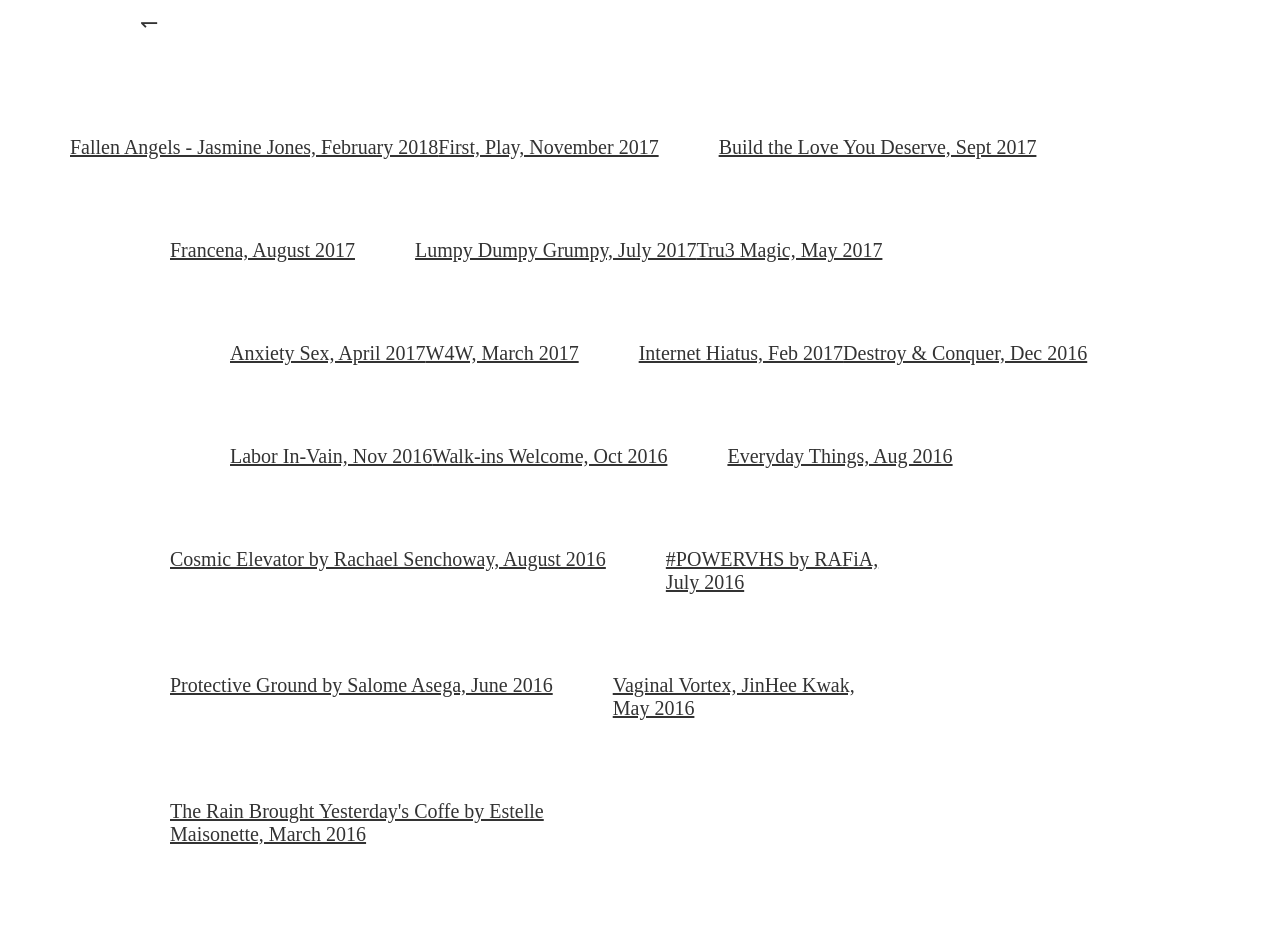
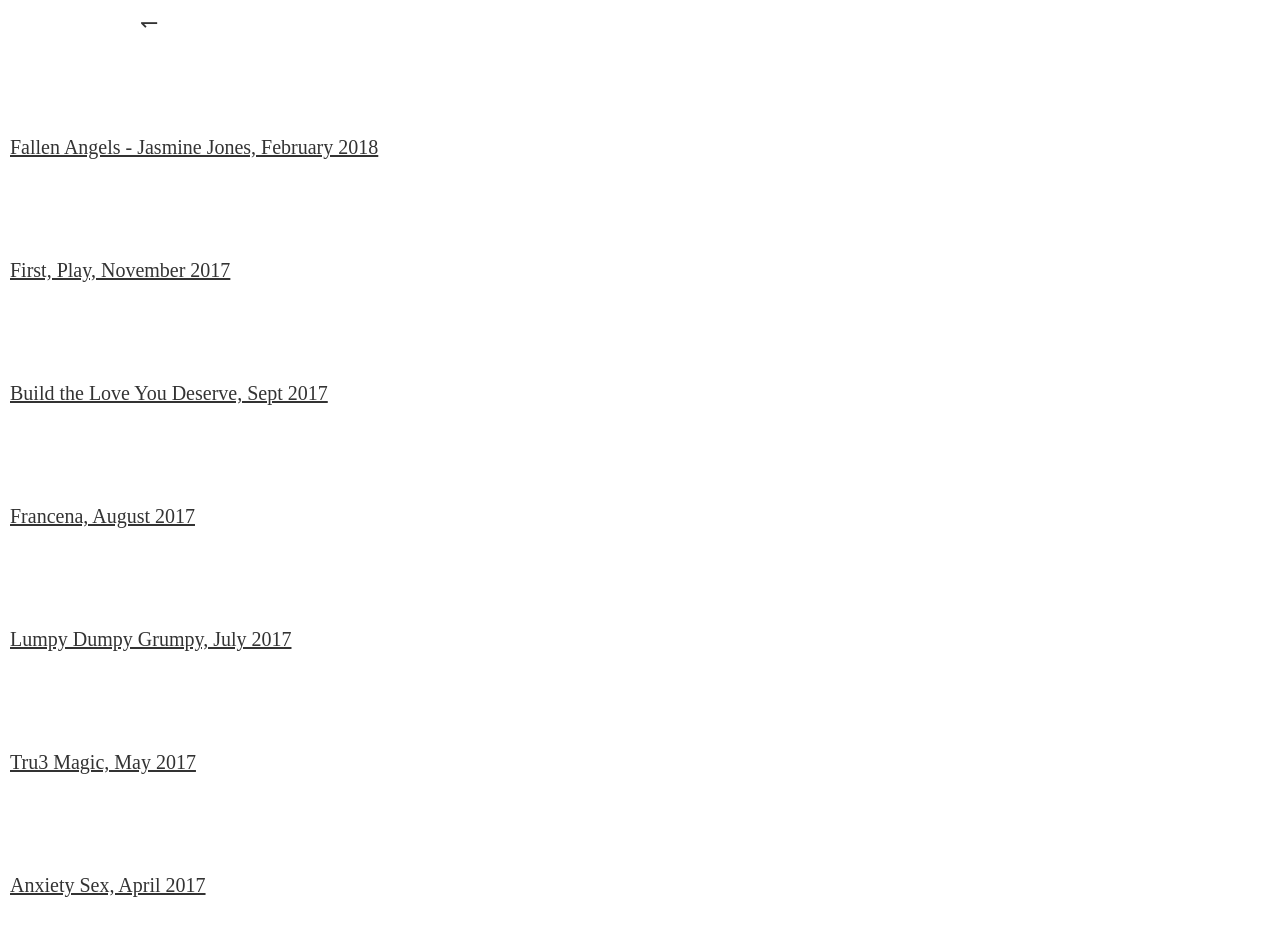
Before and after one commit to sessaenglund/disclaimergallery.com, a plain HTML site: page pastshows.html in a window 1280 px wide. Shown: the top 929 px of the page. Drawn offline with nearby package versions, Linux system fonts and the light colour scheme.

Commit message:
updates
again

```diff
--- a/pastshows.html
+++ b/pastshows.html
@@ -19,27 +19,24 @@
 	<div class="wrapper__centerlink">
 		<a class="wrapper__backlink" href="index.html"> &#8637;</a>
 	</div>
+
 	</div>
 
 <body>
 
 
 
-	   <div id="right_col">
+	 <div class="wrapper__centerlink">
 
          <a class="wrapper__centerlink__right" href="BuildTheLoveYouDeserve.html">
 
 	<p class="wrapper__text"> Fallen Angels - Jasmine Jones, February 2018
  	        </p>
  			</a>
-
-
   </div>
 
 
- <div id="wrap">
-
-  <div id="left_col">
+ <div class="wrapper__centerlink">
 
          <a class="wrapper__centerlink__left" href="FirstPlay.html">
 
@@ -47,224 +44,152 @@
  	        </p>
  			</a>
 
-
   </div>
 
-   <div id="right_col">
+<div class="wrapper__centerlink">
 
          <a class="wrapper__centerlink__right" href="BuildTheLoveYouDeserve.html">
 
 	<p class="wrapper__text"> Build the Love You Deserve, Sept 2017
  	        </p>
  			</a>
-
-
   </div>
 
 
- <div id="left_col">
+<div class="wrapper__centerlink">
 
          <a class="wrapper__centerlink__left" href="Francena.html">
 
 	<p class="wrapper__text"> Francena, August 2017
  	        </p>
  			</a>
-
-
   </div>
 
-  <div id="right_col">
+  <div class="wrapper__centerlink">
 
          <a class="wrapper__centerlink__right" href="LumpyDumpyGrumpy.html">
 
 	<p class="wrapper__text"> Lumpy Dumpy Grumpy, July 2017
  	        </p>
  			</a>
-
-
   </div>
 
 
 
-<div id="left_col">
+<div class="wrapper__centerlink">
 
         <a class="wrapper__centerlink__left" href="ElementsOfTru3Magic.html">
 
 <p class="wrapper__text"> Tru3 Magic, May 2017
 	        </p>
 					</a>
-
-
  </div>
 
- <div id="right_col">
+<div class="wrapper__centerlink">
 
         <a class="wrapper__centerlink__right" href="AnxietySex.html">
 
 <p class="wrapper__text"> Anxiety Sex, April 2017
 	        </p>
 	 </a>
-
-
-
  </div>
 
 
-<div id="left_col">
+<div class="wrapper__centerlink">
 
         <a class="wrapper__centerlink__left" href="W4W.html">
 
 	<p class="wrapper__text"> W4W, March 2017
 	        </p>
 	</a>
-
-
-
  </div>
 
 
- <div id="right_col">
-
+<div class="wrapper__centerlink">
         <a class="wrapper__centerlink__right" href="ThreeWeeksInternetHiatus.html">
 
 <p class="wrapper__text"> Internet Hiatus, Feb 2017
 	        </p>
 	 </a>
-
-
-
  </div>
 
 
- <div id="left_col">
-
+<div class="wrapper__centerlink">
         <a class="wrapper__centerlink__left" href="DnCMiami.html">
 
 <p class="wrapper__text"> Destroy & Conquer, Dec 2016
 	        </p>
 	 </a>
-
-
-
  </div>
 
- <div id="right_col">
-
+<div class="wrapper__centerlink">
         <a class="wrapper__centerlink__right" href="LaborInVain.html">
 
 <p class="wrapper__text"> Labor In-Vain, Nov 2016
 	        </p>
-
 	 </a>
-
-
  </div>
 
-<div id="left_col">
-
+<div class="wrapper__centerlink">
         <a class="wrapper__centerlink__left" href="WalkinsWelcome.html">
 
 <p class="wrapper__text"> Walk-ins Welcome, Oct 2016
 	        </p>
 	</a>
-
-
-
  </div>
 
- <div id="right_col">
-
+<div class="wrapper__centerlink">
         <a class="wrapper__centerlink__right" href="EverydayThings.html">
 
 <p class="wrapper__text"> Everyday Things, Aug 2016
 	        </p>
-
 	 </a>
-
-
  </div>
 
 
-
-
-
-
- <div id="left_col">
-
+<div class="wrapper__centerlink">
         <a class="wrapper__centerlink__left" href="CosmicElevator.html">
 
 <p class="wrapper__text"> Cosmic Elevator by Rachael Senchoway, August 2016
 	        </p>
 	 </a>
-
-
-
  </div>
 
 
- <div id="right_col">
-
+<div class="wrapper__centerlink">
         <a class="wrapper__centerlink__right" href="PowerVHS.html">
 
 <p class="wrapper__text"> #POWERVHS by RAFiA, <br> July 2016
 	        </p>
 	 </a>
+ </div>
 
 
+<div class="wrapper__centerlink">
 
+        <a class="wrapper__centerlink__left" href="ProtectiveGround.html">
+<p class="wrapper__text"> Protective Ground by Salome Asega, June 2016
+             </p>
+	 </a>
  </div>
 
 
 
-
-
-
-
- <div id="left_col">
-
-        <a class="wrapper__centerlink__left" href="ProtectiveGround.html">
-
-
-<p class="wrapper__text"> Protective Ground by Salome Asega, June 2016
+<div class="wrapper__centerlink">
+        <a class="wrapper__centerlink__right" href="VaginalVortex.html">
+<p class="wrapper__text"> Vaginal Vortex, JinHee Kwak, <br> May 2016
              </p>
 	 </a>
-
-
-
  </div>
 
 
-
-
-
-
-
- <div id="right_col">
-
-        <a class="wrapper__centerlink__right" href="VaginalVortex.html">
-
-
-<p class="wrapper__text"> Vaginal Vortex, JinHee Kwak, <br> May 2016
-             </p>
-
-	 </a>
-
-
- </div>
-
-
-
- <div id="left_col">
+<div class="wrapper__centerlink">
 
         <a class="wrapper__centerlink__left" href="TheRain.html">
-
 
 <p class="wrapper__text"> The Rain Brought Yesterday's Coffe by Estelle Maisonette, March 2016
              </p>
 	 </a>
-
-
-
  </div>
 
 
```
